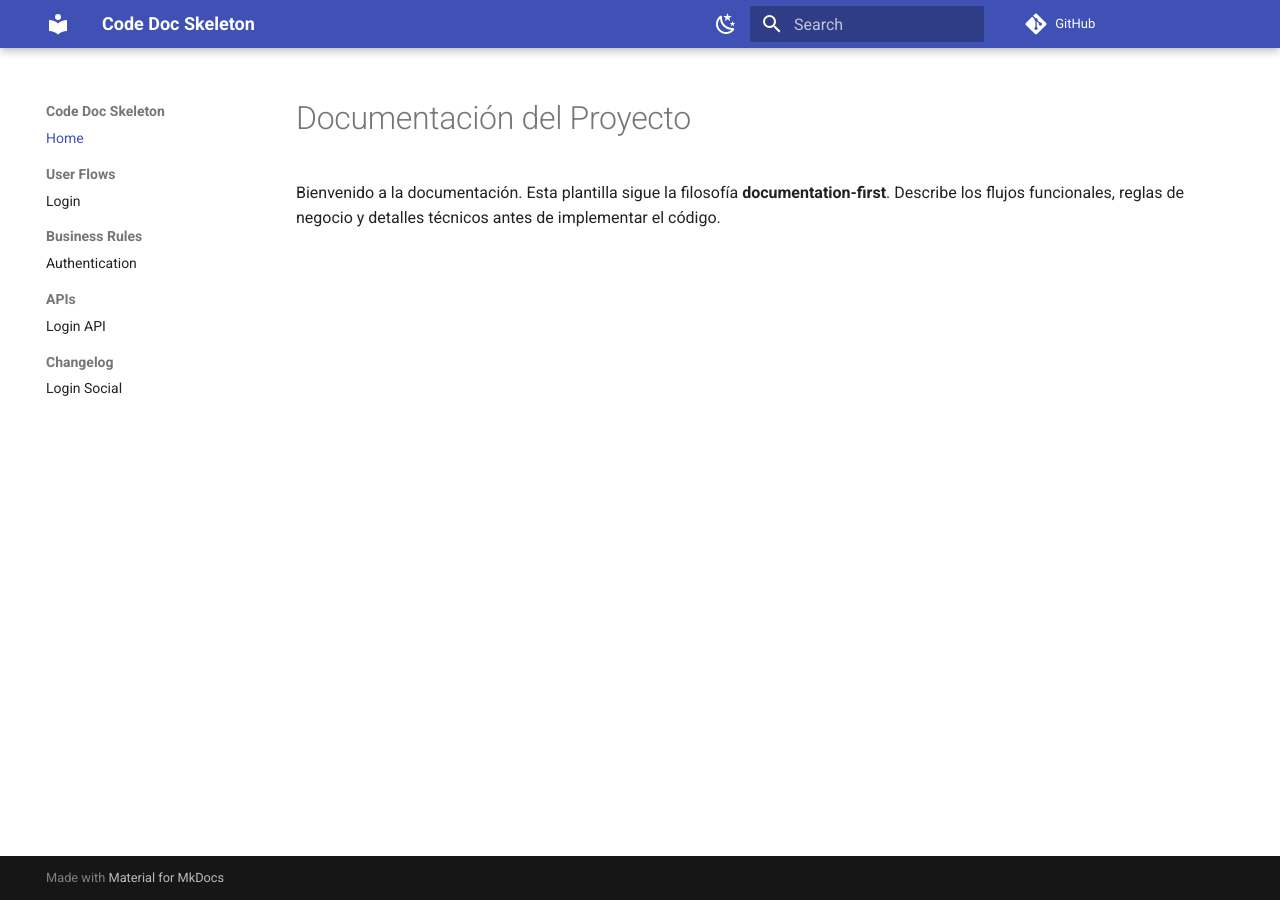
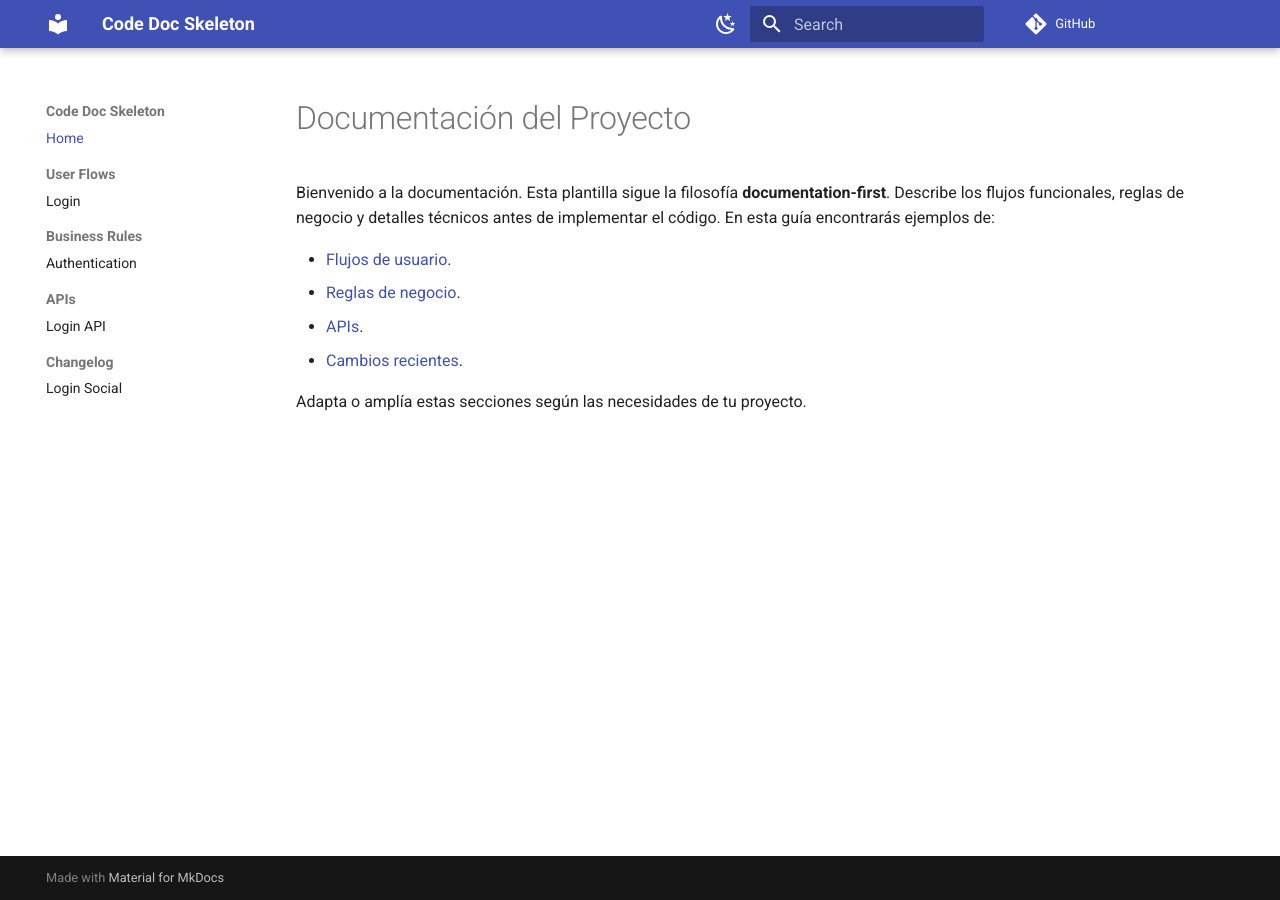
Before and after one commit to felixbarrosdev/code-doc-skeleton, an MkDocs documentation site: the page built from docs/index.md, in a window 1280 px wide. Built offline with MkDocs 1.6.1 and Material for MkDocs 9.7.7, drawn with Linux system fonts in a browser that asks for light colours; comment, search, counter and statistics services are not loaded.

Commit message:
Improve README and index docs

```diff
--- a/docs/index.md
+++ b/docs/index.md
@@ -1,3 +1,11 @@
 # Documentación del Proyecto
 
 Bienvenido a la documentación. Esta plantilla sigue la filosofía **documentation-first**. Describe los flujos funcionales, reglas de negocio y detalles técnicos antes de implementar el código.
+En esta guía encontrarás ejemplos de:
+
+- [Flujos de usuario](flujo-usuarios/login.md).
+- [Reglas de negocio](reglas-negocio/autenticacion.md).
+- [APIs](apis/login-api.md).
+- [Cambios recientes](cambios/2025-07-09-feature-login-social.md).
+
+Adapta o amplía estas secciones según las necesidades de tu proyecto.
```
Also changed, not shown: README.md (+6 -0 lines).
